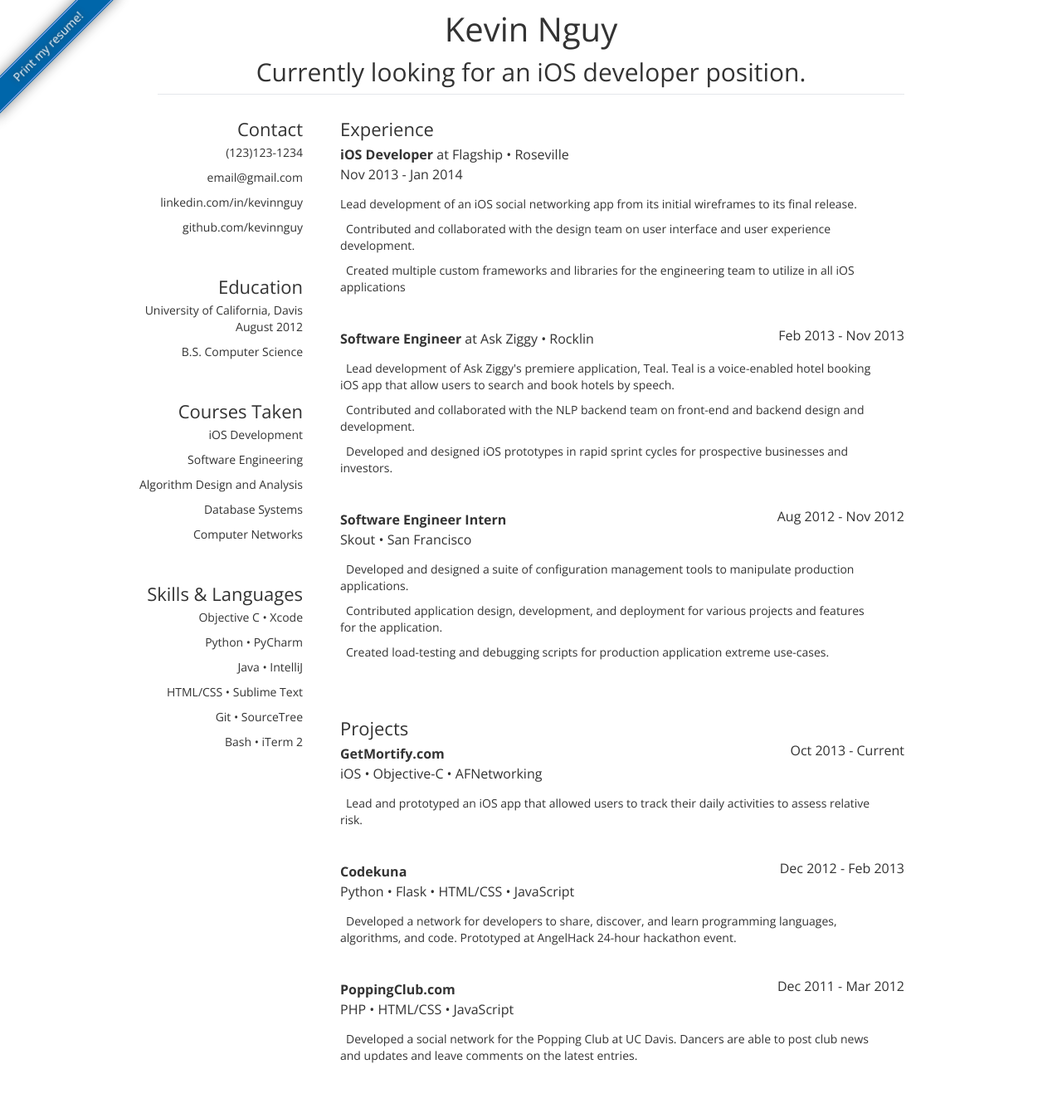
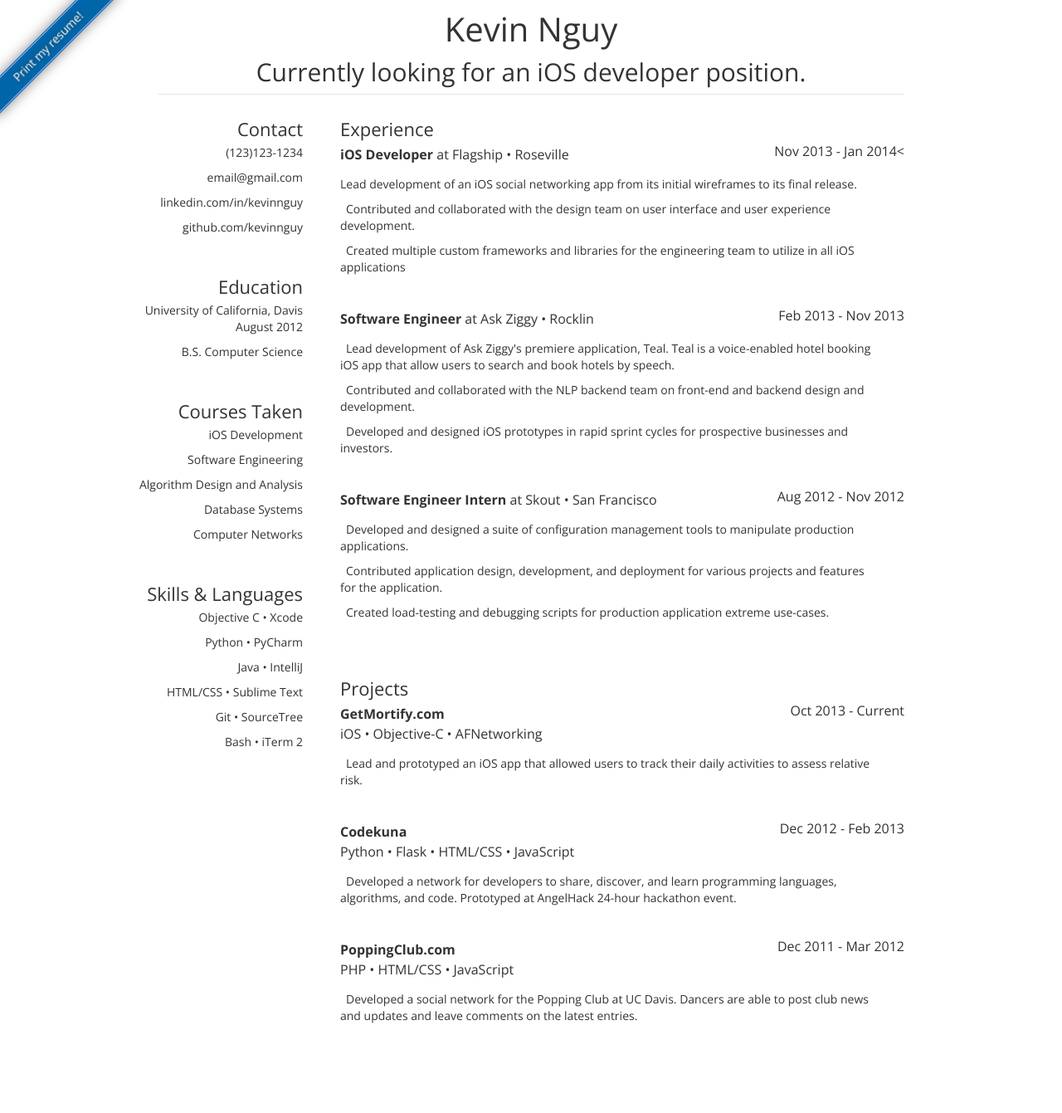
Before and after one commit to kevinnguy/kevinnguy.github.com, a Jekyll site: the page index.html, which Jekyll copies as it is, in a window 1280 px wide. Shown: the whole page at 83% size. Built offline with Jekyll 4.4.1, drawn with Linux system fonts in a browser that asks for light colours; after the commit the page ends 1293 px from its top, so only the background shows below that.

Commit message:
Sorry for the poor description

```diff
--- a/index.html
+++ b/index.html
@@ -101,7 +101,7 @@
 
         <dl class="fourteen columns bottom">
           <dt>
-            <p class="nine columns"><strong>iOS Developer</strong> at Flagship  &bull;  Roseville</br>Nov 2013 - Jan 2014</p>
+            <p class="nine columns"><strong>iOS Developer</strong> at Flagship  &bull;  Roseville</p><span class="three columns right">Nov 2013 - Jan 2014<</span></dt>
           </dt>
           <ul>
             <li class="eleven columns">Lead development of an iOS social networking app from its initial wireframes to its final release.</li>
@@ -120,7 +120,7 @@
         </dl>
 
         <dl class="fourteen columns bottom">
-          <dt><p class="nine columns bigfont"><strong>Software Engineer Intern</strong></br>Skout  &bull;  San Francisco</p><span class="three columns right">Aug 2012 - Nov 2012</span></dt>
+          <dt><p class="nine columns bigfont"><strong>Software Engineer Intern</strong> at Skout  &bull;  San Francisco</p><span class="three columns right">Aug 2012 - Nov 2012</span></dt>
           <ul>
             <li class="eleven columns "><a class="fa fa-desktop description"></a>Developed and designed a suite of configuration management tools to manipulate production applications.</li>
             <li class="eleven columns "><a class="fa fa-desktop description"></a>Contributed application design, development, and deployment for various projects and features for the application.</li>
```
